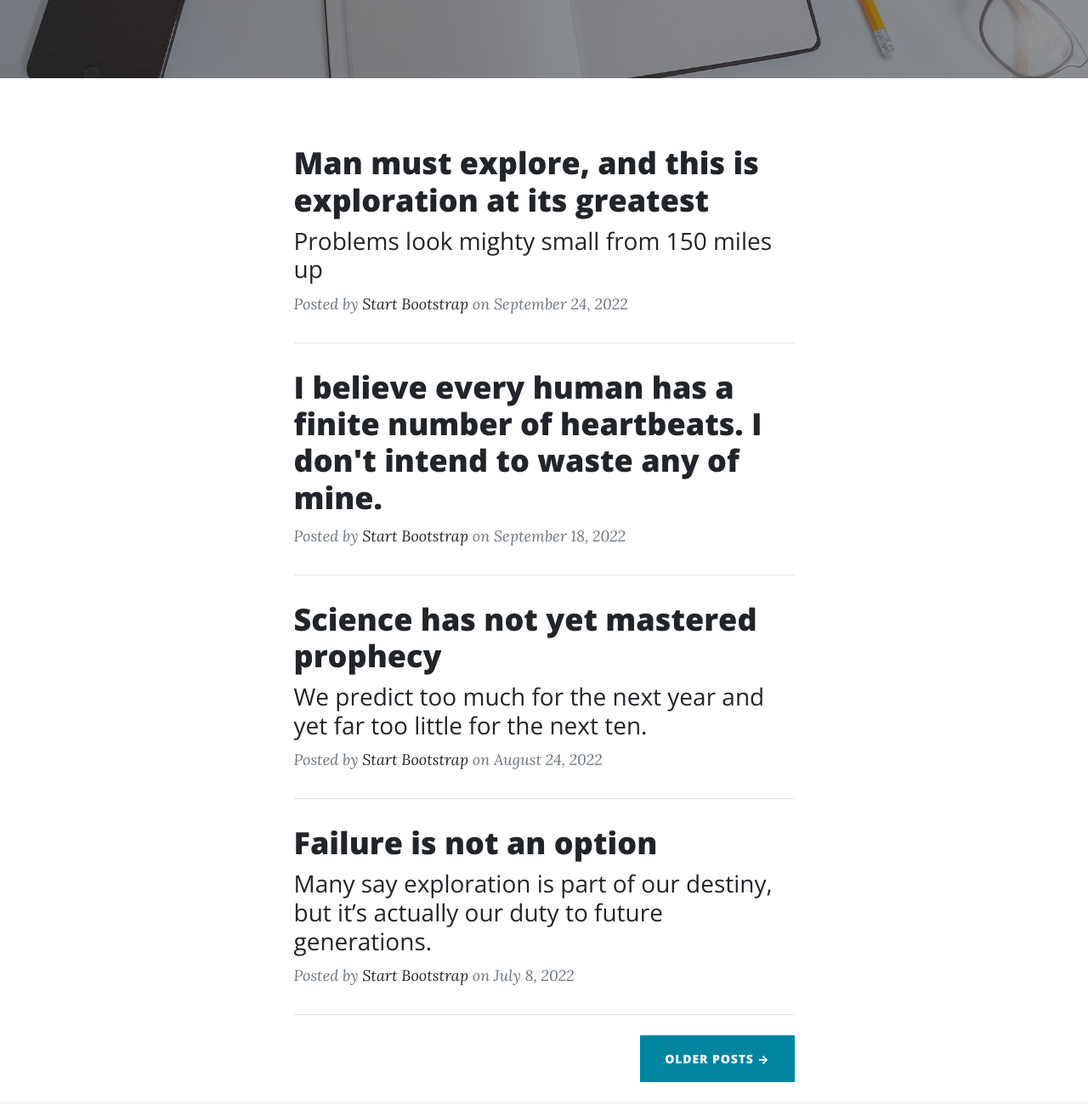
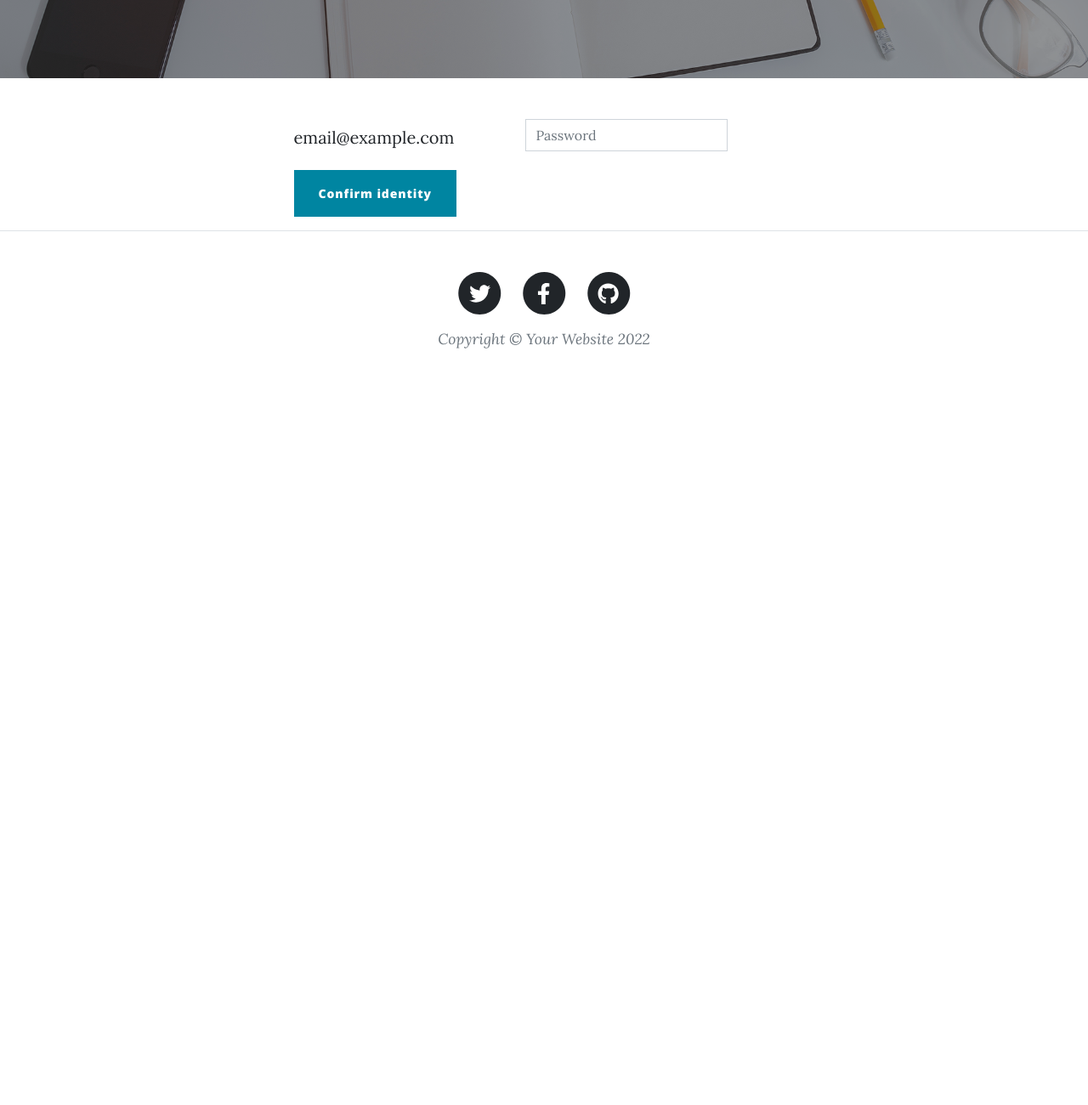
Before and after one commit to hnphuong/coldPenaltyHTML, a plain HTML site: page index.html in a window 1280 px wide. Shown: the part 440-1740 px from the top of the page at 85% size. After the commit the page ends 901 px from the top, so only its background shows below. Drawn offline with nearby package versions, Linux system fonts and the light colour scheme.

Commit message:
edit index

```diff
--- a/index.html
+++ b/index.html
@@ -5,7 +5,7 @@
         <meta name="viewport" content="width=device-width, initial-scale=1, shrink-to-fit=no" />
         <meta name="description" content="" />
         <meta name="author" content="" />
-        <title>Clean Blog - Start Bootstrap Theme</title>
+        <title>Tra cứu phạt nguội</title>
         <link rel="icon" type="image/x-icon" href="assets/favicon.ico" />
         <!-- Font Awesome icons (free version)-->
         <script src="https://use.fontawesome.com/releases/v6.1.0/js/all.js" crossorigin="anonymous"></script>
@@ -19,14 +19,14 @@
         <!-- Navigation-->
         <nav class="navbar navbar-expand-lg navbar-light" id="mainNav">
             <div class="container px-4 px-lg-5">
-                <a class="navbar-brand" href="index.html">Start Bootstrap</a>
+                <a class="navbar-brand" href="index.html">Tra cứu phạt nguội</a>
                 <button class="navbar-toggler" type="button" data-bs-toggle="collapse" data-bs-target="#navbarResponsive" aria-controls="navbarResponsive" aria-expanded="false" aria-label="Toggle navigation">
                     Menu
                     <i class="fas fa-bars"></i>
                 </button>
                 <div class="collapse navbar-collapse" id="navbarResponsive">
                     <ul class="navbar-nav ms-auto py-4 py-lg-0">
-                        <li class="nav-item"><a class="nav-link px-lg-3 py-3 py-lg-4" href="index.html">Home</a></li>
+                        <li class="nav-item"><a class="nav-link px-lg-3 py-3 py-lg-4" href="index.html">Trang chủ</a></li>
                         <li class="nav-item"><a class="nav-link px-lg-3 py-3 py-lg-4" href="about.html">About</a></li>
                         <li class="nav-item"><a class="nav-link px-lg-3 py-3 py-lg-4" href="post.html">Sample Post</a></li>
                         <li class="nav-item"><a class="nav-link px-lg-3 py-3 py-lg-4" href="contact.html">Contact</a></li>
@@ -53,59 +53,20 @@
                 <div class="col-md-10 col-lg-8 col-xl-7">
                     <!-- Post preview-->
                     <div class="post-preview">
-                        <a href="post.html">
-                            <h2 class="post-title">Man must explore, and this is exploration at its greatest</h2>
-                            <h3 class="post-subtitle">Problems look mighty small from 150 miles up</h3>
-                        </a>
-                        <p class="post-meta">
-                            Posted by
-                            <a href="#!">Start Bootstrap</a>
-                            on September 24, 2022
-                        </p>
+                        <form class="row g-3">
+                            <div class="col-auto">
+                              <label for="staticEmail2" class="visually-hidden">Email</label>
+                              <input type="text" readonly class="form-control-plaintext" id="staticEmail2" value="email@example.com">
+                            </div>
+                            <div class="col-auto">
+                              <label for="inputPassword2" class="visually-hidden">Password</label>
+                              <input type="password" class="form-control" id="inputPassword2" placeholder="Password">
+                            </div>
+                            <div class="col-auto">
+                              <button type="submit" class="btn btn-primary mb-3">Confirm identity</button>
+                            </div>
+                          </form>
                     </div>
-                    <!-- Divider-->
-                    <hr class="my-4" />
-                    <!-- Post preview-->
-                    <div class="post-preview">
-                        <a href="post.html"><h2 class="post-title">I believe every human has a finite number of heartbeats. I don't intend to waste any of mine.</h2></a>
-                        <p class="post-meta">
-                            Posted by
-                            <a href="#!">Start Bootstrap</a>
-                            on September 18, 2022
-                        </p>
-                    </div>
-                    <!-- Divider-->
-                    <hr class="my-4" />
-                    <!-- Post preview-->
-                    <div class="post-preview">
-                        <a href="post.html">
-                            <h2 class="post-title">Science has not yet mastered prophecy</h2>
-                            <h3 class="post-subtitle">We predict too much for the next year and yet far too little for the next ten.</h3>
-                        </a>
-                        <p class="post-meta">
-                            Posted by
-                            <a href="#!">Start Bootstrap</a>
-                            on August 24, 2022
-                        </p>
-                    </div>
-                    <!-- Divider-->
-                    <hr class="my-4" />
-                    <!-- Post preview-->
-                    <div class="post-preview">
-                        <a href="post.html">
-                            <h2 class="post-title">Failure is not an option</h2>
-                            <h3 class="post-subtitle">Many say exploration is part of our destiny, but it’s actually our duty to future generations.</h3>
-                        </a>
-                        <p class="post-meta">
-                            Posted by
-                            <a href="#!">Start Bootstrap</a>
-                            on July 8, 2022
-                        </p>
-                    </div>
-                    <!-- Divider-->
-                    <hr class="my-4" />
-                    <!-- Pager-->
-                    <div class="d-flex justify-content-end mb-4"><a class="btn btn-primary text-uppercase" href="#!">Older Posts →</a></div>
                 </div>
             </div>
         </div>
```
